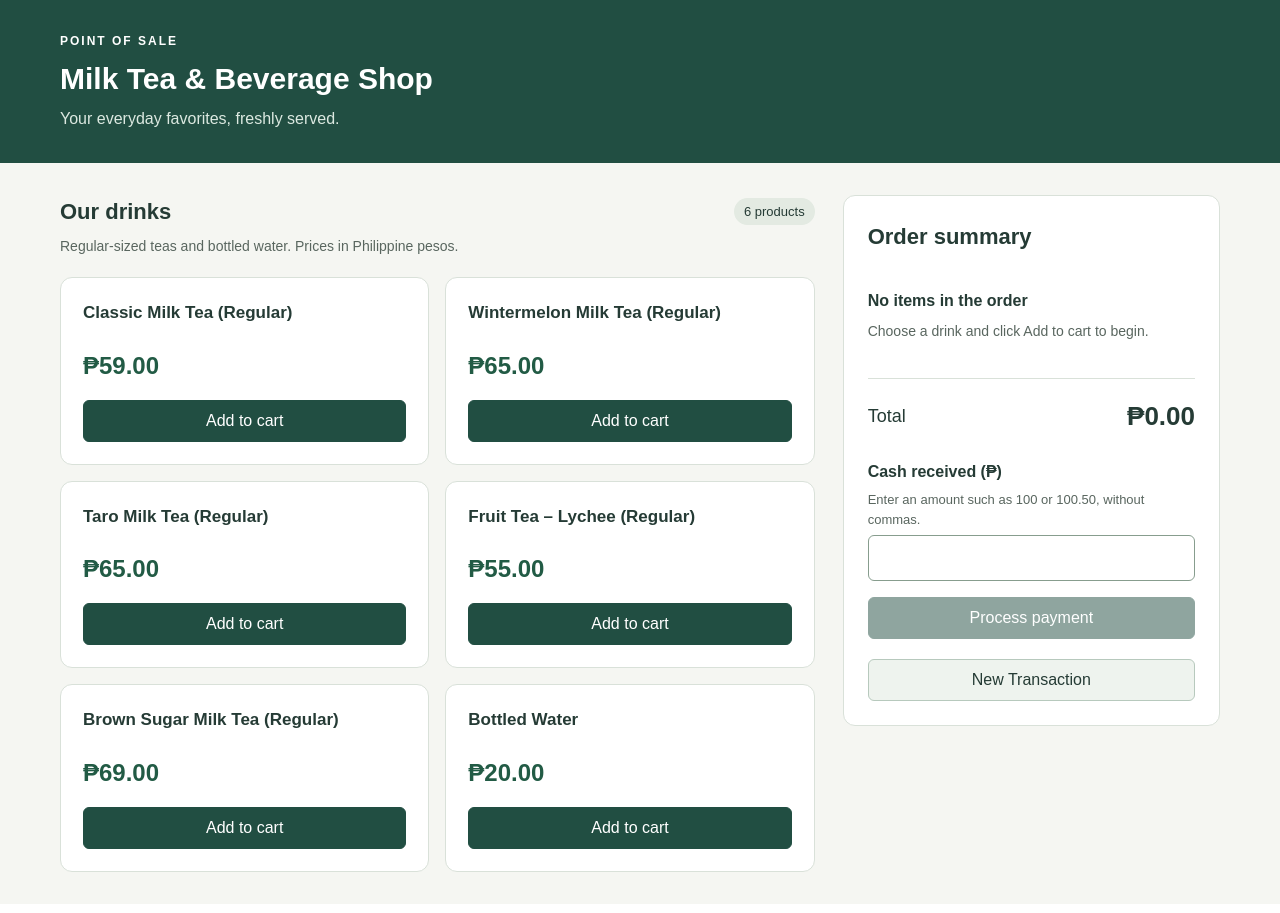
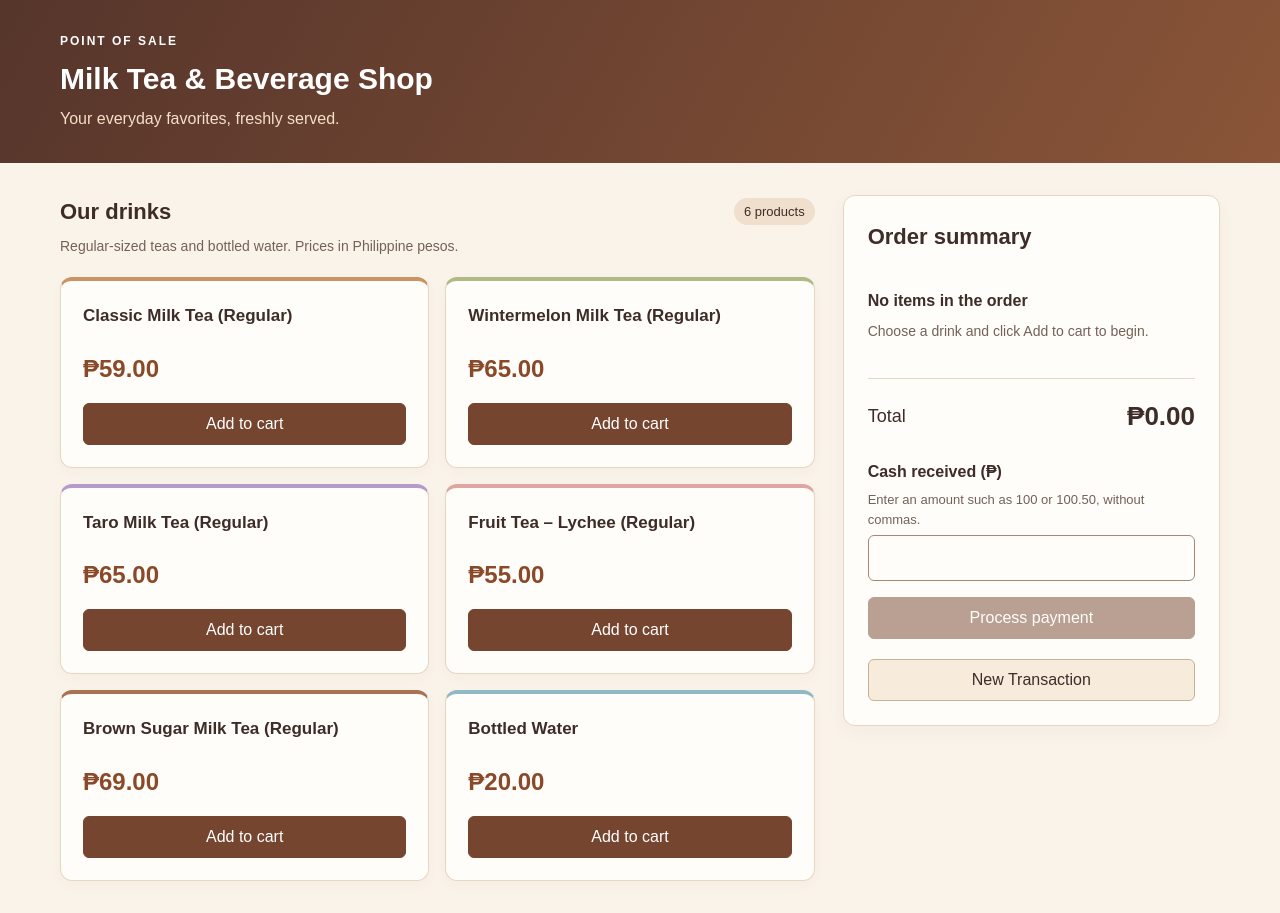
Before and after one commit to robikujei/milk-tea-pos, a Flask app: page / in a window 1280 px wide. Run offline with Flask 3, Linux system fonts and the light colour scheme.

Commit message:
Changed colors to milk tea pallette

```diff
--- a/static/css/style.css
+++ b/static/css/style.css
@@ -1,7 +1,7 @@
 :root {
     font-family: Arial, Helvetica, sans-serif;
-    color: #253b35;
-    background: #f5f6f2;
+    color: #3e2c28;
+    background: #faf3e9;
     line-height: 1.5;
 }
 
@@ -10,10 +10,10 @@ body { margin: 0; }
 h1, h2, h3, p { margin: 0; }
 .page-width { width: min(1160px, 92%); margin: 0 auto; }
 
-.shop-header { background: #214e42; color: #fff; padding: 32px 0; }
+.shop-header { background: linear-gradient(120deg, #56352b, #8a5538); color: #fff; padding: 32px 0; }
 .eyebrow { font-size: 12px; font-weight: 700; letter-spacing: 2px; }
 h1 { margin: 6px 0; font-size: 30px; }
-.shop-header > div > p:last-child { color: #dce9e1; }
+.shop-header > div > p:last-child { color: #f5dfc7; }
 
 .pos-layout {
     display: grid;
@@ -25,29 +25,29 @@ h1 { margin: 6px 0; font-size: 30px; }
 
 .section-heading { display: flex; align-items: center; justify-content: space-between; gap: 12px; }
 h2 { font-size: 22px; }
-.product-count { font-size: 13px; background: #e3eae2; padding: 4px 10px; border-radius: 20px; white-space: nowrap; }
-.section-description { margin: 8px 0 20px; color: #59665f; font-size: 14px; }
+.product-count { font-size: 13px; background: #efdfcc; padding: 4px 10px; border-radius: 20px; white-space: nowrap; }
+.section-description { margin: 8px 0 20px; color: #746158; font-size: 14px; }
 .product-grid { display: grid; grid-template-columns: repeat(2, minmax(0, 1fr)); gap: 16px; }
-.product-card { display: flex; flex-direction: column; justify-content: space-between; min-height: 160px; padding: 22px; background: #fff; border: 1px solid #d9e1d9; border-radius: 12px; }
+.product-card { display: flex; flex-direction: column; justify-content: space-between; min-height: 160px; padding: 22px; background: #fffdf9; border: 1px solid #e7d6c4; border-radius: 12px; }
 h3 { font-size: 17px; font-weight: 600; }
-.price { margin-top: 22px; font-size: 24px; font-weight: 700; color: #225b45; }
+.price { margin-top: 22px; font-size: 24px; font-weight: 700; color: #8a4928; }
 
-.order-panel { background: #fff; border: 1px solid #d9e1d9; border-radius: 12px; padding: 24px; }
-.empty-order { padding: 36px 0; color: #59665f; font-size: 14px; }
-.empty-title { font-size: 16px; font-weight: 600; color: #253b35; margin-bottom: 8px; }
-.order-total { display: flex; justify-content: space-between; align-items: center; border-top: 1px solid #d9e1d9; padding-top: 18px; font-size: 18px; }
+.order-panel { background: #fffdf9; border: 1px solid #e7d6c4; border-radius: 12px; padding: 24px; }
+.empty-order { padding: 36px 0; color: #746158; font-size: 14px; }
+.empty-title { font-size: 16px; font-weight: 600; color: #3e2c28; margin-bottom: 8px; }
+.order-total { display: flex; justify-content: space-between; align-items: center; border-top: 1px solid #e7d6c4; padding-top: 18px; font-size: 18px; }
 .order-total strong { font-size: 26px; }
-.stage-note { font-size: 12px; color: #59665f; margin-top: 20px; }
+.stage-note { font-size: 12px; color: #746158; margin-top: 20px; }
 
-button { font: inherit; cursor: pointer; border: 1px solid #b7c9bd; border-radius: 6px; min-height: 40px; padding: 8px 12px; background: #eef3ee; color: #253b35; }
-button:hover { background: #dce8de; }
-button:focus-visible { outline: 3px solid #a96512; outline-offset: 3px; }
-.add-button { width: 100%; margin-top: 16px; background: #214e42; color: #fff; border-color: #214e42; }
-.add-button:hover { background: #173b31; }
+button { font: inherit; cursor: pointer; border: 1px solid #cbb198; border-radius: 6px; min-height: 40px; padding: 8px 12px; background: #f7ebdc; color: #3e2c28; }
+button:hover { background: #ecd6bc; }
+button:focus-visible { outline: 3px solid #9b542b; outline-offset: 3px; }
+.add-button { width: 100%; margin-top: 16px; background: #75452f; color: #fff; border-color: #75452f; }
+.add-button:hover { background: #563022; }
 .order-items { list-style: none; margin: 8px 0 20px; padding: 0; }
-.order-item { padding: 16px 0; border-bottom: 1px solid #e3eae2; }
+.order-item { padding: 16px 0; border-bottom: 1px solid #efdfcc; }
 .order-item h3 { font-size: 15px; }
-.unit-price { color: #59665f; font-size: 13px; margin-top: 4px; }
+.unit-price { color: #746158; font-size: 13px; margin-top: 4px; }
 .item-controls { display: flex; justify-content: space-between; align-items: center; gap: 12px; flex-wrap: wrap; margin: 10px 0 4px; }
 .quantity-controls { display: flex; align-items: center; gap: 10px; }
 .quantity-controls button { min-width: 40px; }
@@ -58,21 +58,31 @@ button:focus-visible { outline: 3px solid #a96512; outline-offset: 3px; }
 button:disabled { opacity: 0.5; cursor: not-allowed; }
 .payment-form { margin-top: 24px; }
 .payment-form label { display: block; font-weight: 700; }
-#cash-help { font-size: 13px; color: #59665f; margin: 6px 0; }
-.payment-form input { width: 100%; min-height: 44px; padding: 10px; font: inherit; border: 1px solid #879d8e; border-radius: 6px; }
-.payment-form input:focus-visible { outline: 3px solid #a96512; outline-offset: 2px; }
+#cash-help { font-size: 13px; color: #746158; margin: 6px 0; }
+.payment-form input { width: 100%; min-height: 44px; padding: 10px; font: inherit; border: 1px solid #a48a75; border-radius: 6px; }
+.payment-form input:focus-visible { outline: 3px solid #9b542b; outline-offset: 2px; }
 .error-message { color: #96392c; margin-top: 10px; }
-.success-message { background: #e3f2e6; color: #214e42; padding: 14px; border-radius: 6px; margin-top: 20px; font-weight: 700; }
-.receipt { margin-top: 20px; padding-top: 20px; border-top: 2px dashed #b7c9bd; font-size: 14px; }
-.reference { overflow-wrap: anywhere; font-size: 12px; color: #59665f; margin-top: 10px; }
+.success-message { background: #e8f1df; color: #36532d; padding: 14px; border-radius: 6px; margin-top: 20px; font-weight: 700; }
+.receipt { margin-top: 20px; padding-top: 20px; border-top: 2px dashed #cbb198; font-size: 14px; }
+.reference { overflow-wrap: anywhere; font-size: 12px; color: #746158; margin-top: 10px; }
 .receipt-items { list-style: none; padding: 0; }
 .receipt-items li { display: flex; justify-content: space-between; gap: 12px; margin: 12px 0; }
 .receipt-items strong { white-space: nowrap; }
-.receipt-totals { border-top: 1px solid #d9e1d9; padding-top: 12px; }
+.receipt-totals { border-top: 1px solid #e7d6c4; padding-top: 12px; }
 .receipt-totals div { display: flex; justify-content: space-between; gap: 12px; margin: 6px 0; }
 .receipt-totals dd { margin: 0; font-weight: 700; }
 .thank-you { text-align: center; margin-top: 20px; }
 .new-transaction { width: 100%; margin-top: 20px; }
+
+/* Soft drink-inspired accents keep the menu warm and varied. */
+.product-card { border-top: 4px solid #c89461; box-shadow: 0 4px 14px #56352b08; }
+.product-card:nth-child(2) { border-top-color: #b1b984; }
+.product-card:nth-child(3) { border-top-color: #b59acb; }
+.product-card:nth-child(4) { border-top-color: #dfa5a0; }
+.product-card:nth-child(5) { border-top-color: #a77353; }
+.product-card:nth-child(6) { border-top-color: #91b9c5; }
+.order-panel { box-shadow: 0 6px 20px #56352b0a; }
+.payment-form input { background: #fffdf9; color: #3e2c28; }
 
 /* Stack the layout on smaller windows without horizontal scrolling. */
 @media (max-width: 760px) {
```
